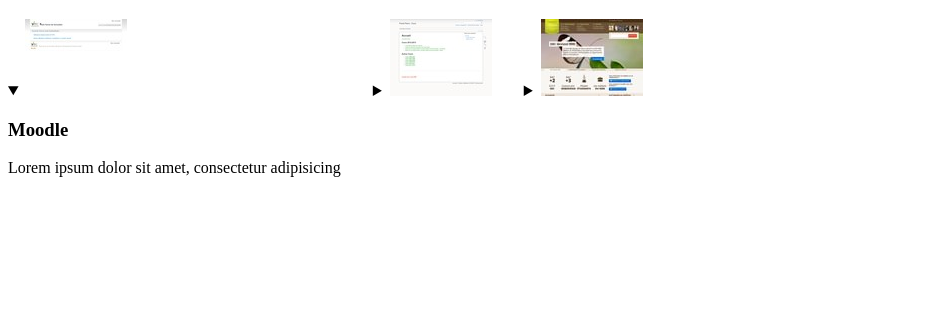
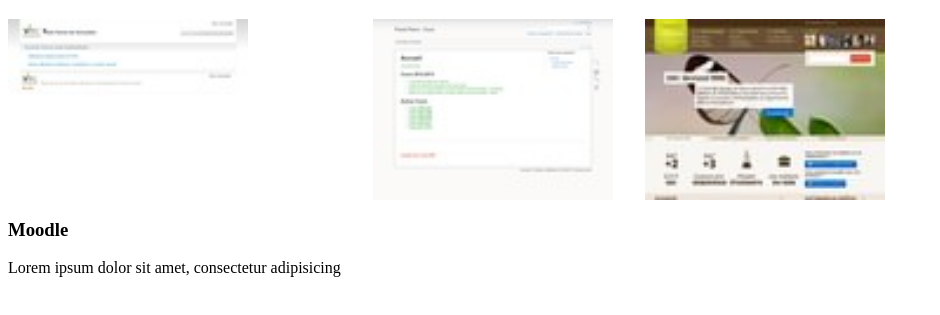
Before and after one commit to MMI-NFC-2026/sae105-r112-tp4-ytalata, a plain HTML site: page index.html in a window 1280 px wide. Shown: the part 61-376 px from the top of the page, without its empty margins (0-940 px from the left). Drawn offline with Linux system fonts and the light colour scheme.

Commit message:
style des details

```diff
--- a/src/css/components/accordeon.css
+++ b/src/css/components/accordeon.css
@@ -6,3 +6,22 @@
   align-items: flex-start;
   gap: 2rem;
 }
+details {
+  /* fermé et ouvert */
+  flex-shrink: 0;
+}
+
+details > summary,
+details > div {
+  display: inline-block;
+  vertical-align: top;
+}
+
+details > summary {
+  cursor: pointer;
+}
+
+details > summary img {
+  display: block;
+  width: 240px;
+}
```
